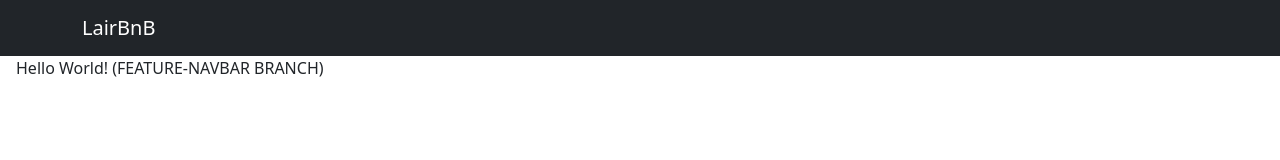
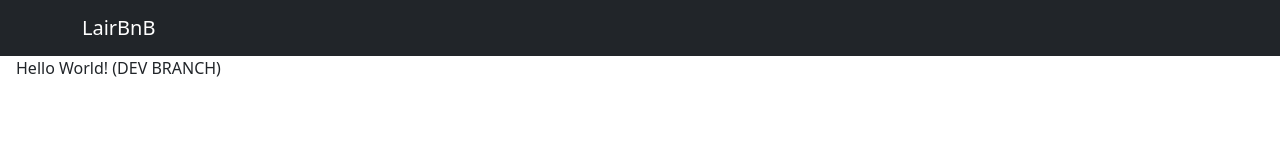
Before and after one commit to jullianrives7/AirBnB_UI_Clone, a React (Vite) app in the folder client/: page / in a window 1280 px wide. Shown: the top 160 px of the page. Built offline with nearby package versions, Linux system fonts and the light colour scheme; some icons are missing.

Commit message:
merged feauture-navbar

```diff
--- a/client/src/App.jsx
+++ b/client/src/App.jsx
@@ -6,7 +6,7 @@ function App() {
     <div className="App">
       <NavBar />
       <AiOutlineCheckSquare />
-      Hello World! (FEATURE-NAVBAR BRANCH)
+      Hello World! (DEV BRANCH)
     </div>
   );
 }
```
